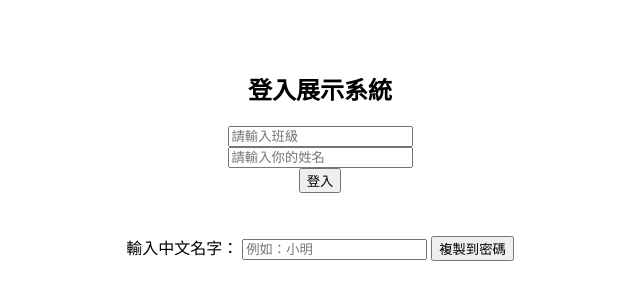
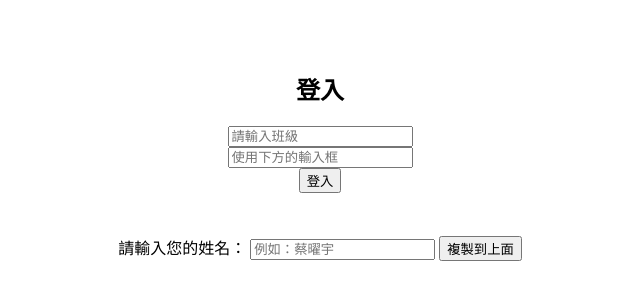
Before and after one commit to SpockHEHEHE/SpockHEHEHE.github.io, a plain HTML site: page index.html in a window 1280 px wide. Shown: the part 244-544 px from the top of the page, without its empty margins (320-960 px from the left). Drawn offline with nearby package versions, Linux system fonts and the light colour scheme; animation ran at ten frames a second.

Commit message:
Update index.html

```diff
--- a/index.html
+++ b/index.html
@@ -47,17 +47,17 @@ canvas {
   }
 </script>
   <div id="login-screen" style="position:absolute; top:0; left:0; width:100%; height:100%; background:#fff; display:flex; justify-content:center; align-items:center; flex-direction:column; z-index:10;">
-    <h2>登入展示系統</h2>
+    <h2>登入</h2>
     <input type="text" id="account" placeholder="請輸入班級" />
-    <input type="password" id="password" placeholder="請輸入你的姓名" />
+    <input type="password" id="password" placeholder="使用下方的輸入框" />
     <button id="login-btn">登入</button>
     <p id="login-msg" style="color:red;"></p>
 
     <!-- 中文輔助欄位，放進 login-screen 裡面 -->
     <div id="name-helper-box" style="margin-top: 10px;">
-      <label for="name-helper">輸入中文名字：</label>
-      <input type="text" id="name-helper" placeholder="例如：小明" />
-      <button id="copy-name-btn">複製到密碼</button>
+      <label for="name-helper">請輸入您的姓名：</label>
+      <input type="text" id="name-helper" placeholder="例如：蔡曜宇" />
+      <button id="copy-name-btn">複製到上面</button>
     </div>
   </div>
 </body>
```
